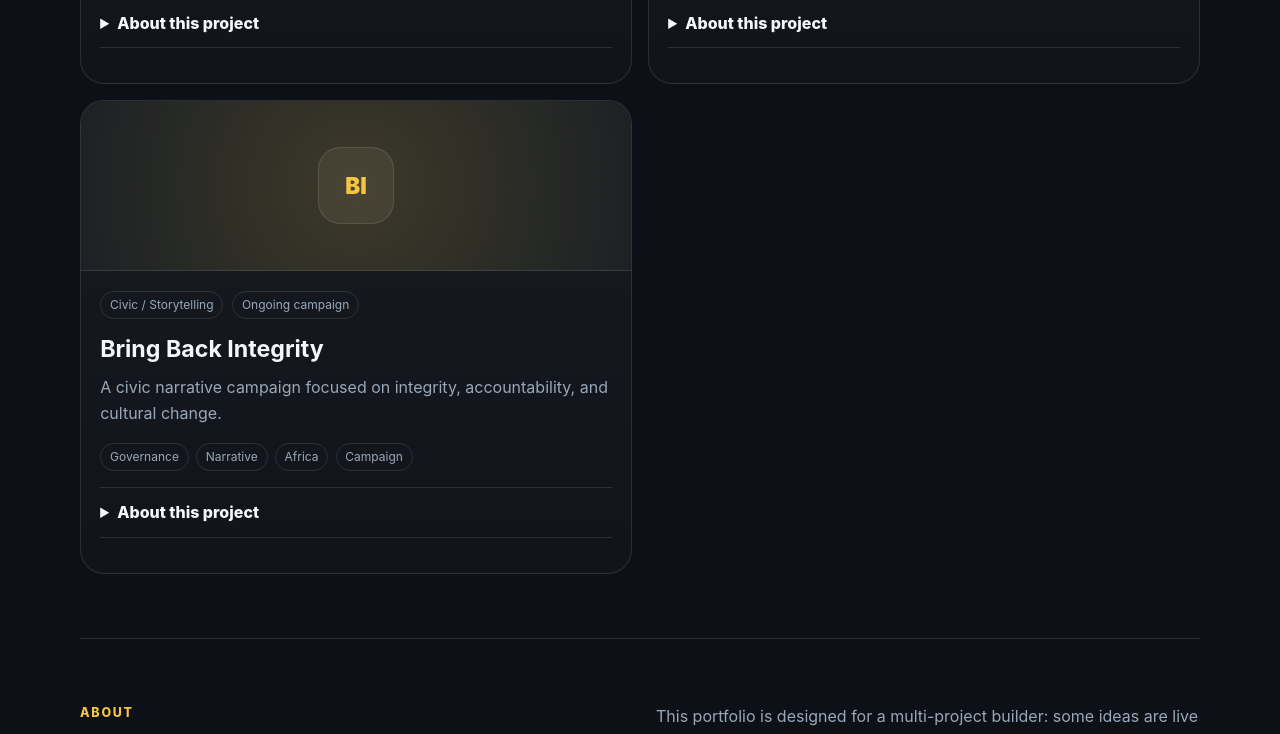
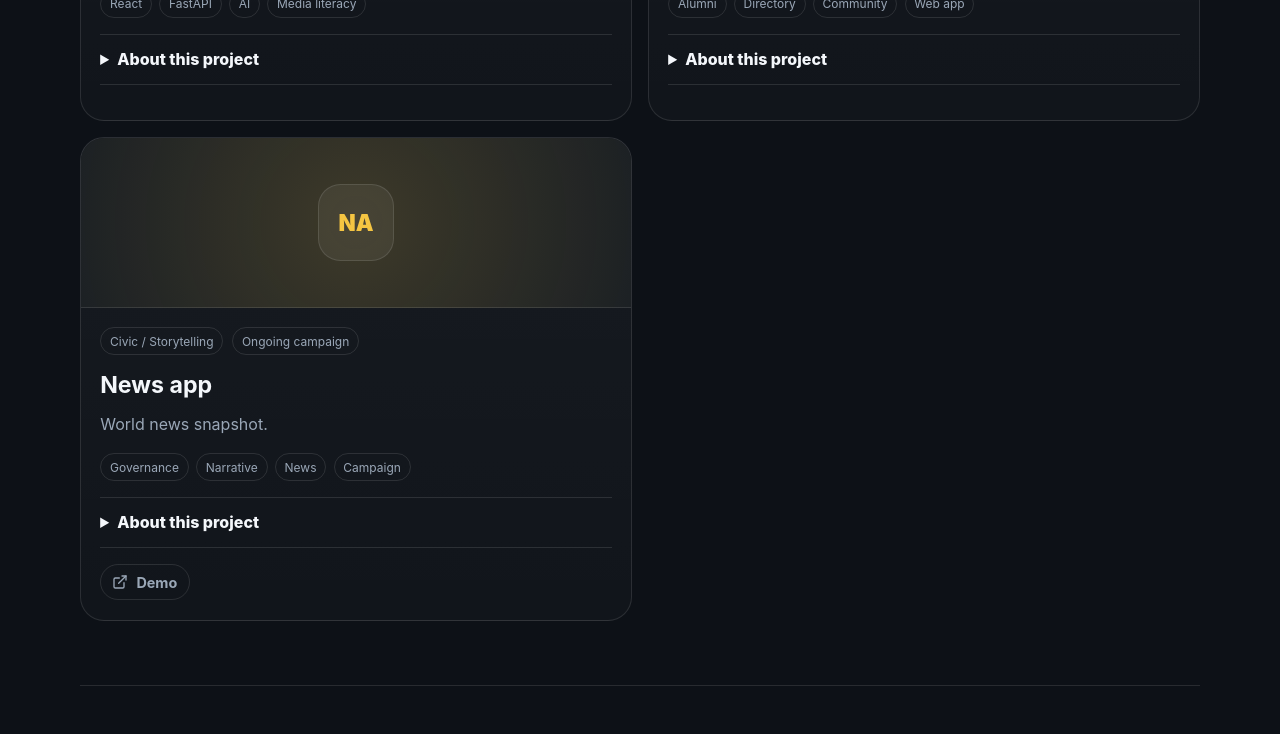
Before and after one commit to ronterrence/ronterrence-portfolio-starter, a React (Vite) app: page / in a window 1280 px wide. Shown: the part 2037-2771 px from the top of the page. Built offline with nearby package versions, Linux system fonts and the light colour scheme.

Commit message:
Update projects.js

```diff
--- a/src/data/projects.js
+++ b/src/data/projects.js
@@ -20,9 +20,9 @@ export const projects = [
     category: 'AI / Heritage',
     status: 'Research prototype',
     tags: ['Digital heritage', 'Computer vision', 'Archives'],
-    github: '',
+    github: 'https://github.com/ronterrence/digital-benin-bloom',
     linkedin: '',
-    demo: '',
+    demo: 'https://github.com/ronterrence/digital-benin-bloom',
     description: 'A project for comparing archival images, museum records, and visual references to support artifact research and cultural memory.'
   },
   {
@@ -52,17 +52,17 @@ export const projects = [
     description: 'A yellow-pages-style alumni platform with profiles, set admins, membership approval, job board, mentorship, and group-level CMS features.'
   },
   {
-    name: 'Bring Back Integrity',
-    slug: 'bring-back-integrity',
-    initials: 'BI',
-    tagline: 'A civic narrative campaign focused on integrity, accountability, and cultural change.',
+    name: 'News app',
+    slug: 'Your personal news app',
+    initials: 'NA',
+    tagline: 'World news snapshot.',
     category: 'Civic / Storytelling',
     status: 'Ongoing campaign',
-    tags: ['Governance', 'Narrative', 'Africa', 'Campaign'],
+    tags: ['Governance', 'Narrative', 'News', 'Campaign'],
     github: '',
     linkedin: '',
-    demo: '',
-    description: 'A social and visual campaign exploring governance, corruption, identity, systemic traps, and the cultural foundations of public integrity.'
+    demo: 'https://news-app-react-amber.vercel.app/',
+    description: 'This application could assist you with summary news from many continents.'
   },
 
 ];
```
